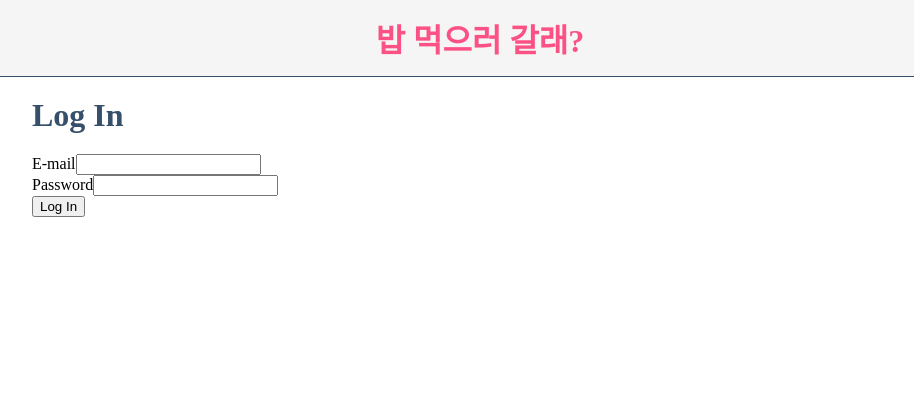
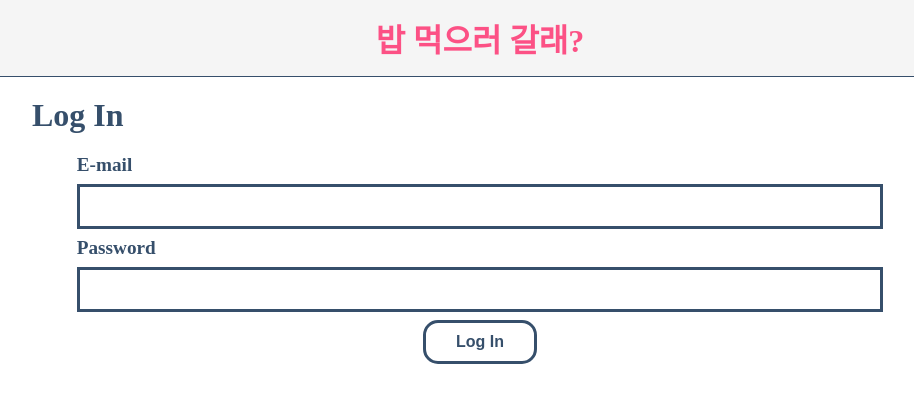
Before and after one commit to CodeSoom/react-week8-assignment-1, a React app: page /login in a window 1280 px wide. Shown: the top 402 px of the page, without its empty margins (160-1074 px from the left). Built offline with nearby package versions, Linux system fonts and the light colour scheme.

Commit message:
Style - LoginForm 스타일링

```diff
--- /dev/null
+++ b/src/Button.jsx
@@ -0,0 +1,20 @@
+import styled from '@emotion/styled';
+
+const Button = styled.button({
+  margin: '0 auto',
+  padding: '10px 30px',
+  color: '#364f6b',
+  display: 'block',
+  border: '3px solid #364f6b',
+  borderRadius: '15px',
+  backgroundColor: 'transparent',
+  fontWeight: 'bold',
+  fontSize: '1em',
+  outline: 'none',
+  '&:hover': {
+    border: '3px solid #3fc1c9',
+    cursor: 'pointer',
+  },
+});
+
+export default Button;
--- a/src/LoginForm.jsx
+++ b/src/LoginForm.jsx
@@ -1,4 +1,32 @@
 import React from 'react';
+
+import styled from '@emotion/styled';
+
+import Button from './Button';
+
+const Form = styled.div({
+  width: '90%',
+  margin: '0 auto',
+});
+
+const FormGroup = styled.div({
+  label: {
+    fontWeight: 'bold',
+    fontSize: '1.2em',
+    color: '#364f6b',
+  },
+  input: {
+    width: '100%',
+    padding: '12px 20px',
+    margin: '8px 0',
+    boxSizing: 'border-box',
+    border: '3px solid #364f6b',
+    '&:focus': {
+      border: '3px solid #3fc1c9',
+      outline: 'none',
+    },
+  },
+});
 
 const LoginForm = React.memo(({ fields, onChange, onSubmit }) => {
   const { email, password } = fields;
@@ -9,8 +37,8 @@ const LoginForm = React.memo(({ fields, onChange, onSubmit }) => {
   }
 
   return (
-    <>
-      <div>
+    <Form>
+      <FormGroup>
         <label htmlFor="login-email">
           E-mail
         </label>
@@ -21,8 +49,8 @@ const LoginForm = React.memo(({ fields, onChange, onSubmit }) => {
           value={email}
           onChange={handleChange}
         />
-      </div>
-      <div>
+      </FormGroup>
+      <FormGroup>
         <label htmlFor="login-password">
           Password
         </label>
@@ -33,14 +61,14 @@ const LoginForm = React.memo(({ fields, onChange, onSubmit }) => {
           value={password}
           onChange={handleChange}
         />
-      </div>
-      <button
+      </FormGroup>
+      <Button
         type="button"
         onClick={onSubmit}
       >
         Log In
-      </button>
-    </>
+      </Button>
+    </Form>
   );
 });
 
--- a/src/LoginFormContainer.jsx
+++ b/src/LoginFormContainer.jsx
@@ -32,7 +32,7 @@ export default function LoginFormContainer() {
   };
 
   return (
-    <>
+    <div>
       {accessToken ? (
         <LogoutForm onClick={handleClickLogout} />
       ) : (
@@ -42,6 +42,6 @@ export default function LoginFormContainer() {
           onSubmit={handleSubmit}
         />
       )}
-    </>
+    </div>
   );
 }
--- a/src/LogoutForm.jsx
+++ b/src/LogoutForm.jsx
@@ -1,32 +1,16 @@
 import React from 'react';
 
-import styled from '@emotion/styled';
-
-const Button = styled.button({
-  margin: '0 auto',
-  padding: '10px 30px',
-  display: 'block',
-  border: '2px solid #3fc1c9',
-  borderRadius: '15px',
-  backgroundColor: 'transparent',
-  fontWeight: 'bold',
-  fontSize: '1em',
-  outline: 'none',
-  '&:hover': {
-    border: '2px solid #fc5185',
-    cursor: 'pointer',
-  },
-});
+import Button from './Button';
 
 export default function LogoutForm({ onClick }) {
   return (
-    <div>
+    <>
       <Button
         type="button"
         onClick={onClick}
       >
         Log out
       </Button>
-    </div>
+    </>
   );
 }
```
